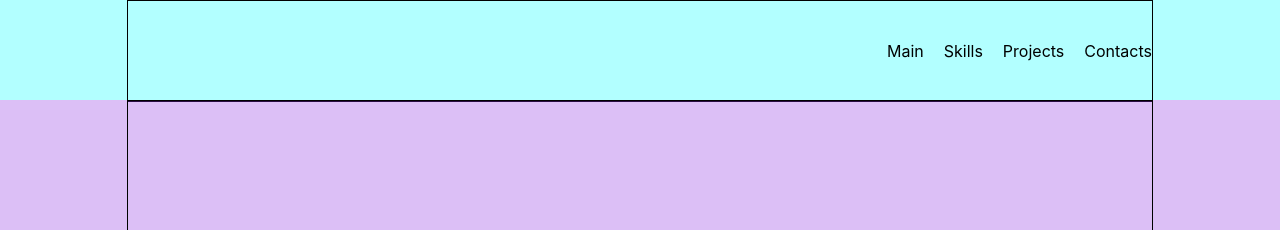
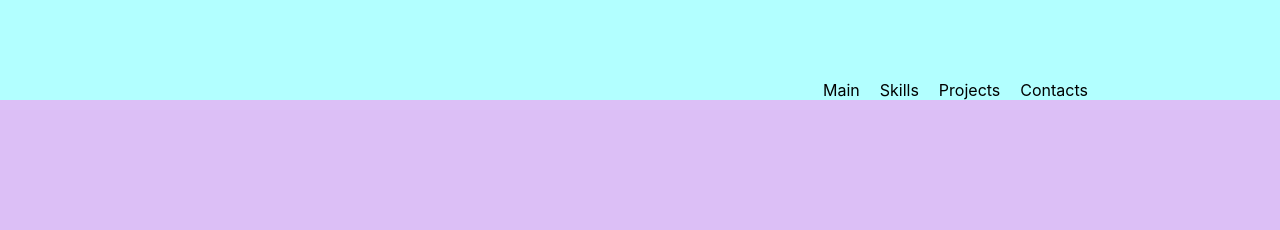
Before and after one commit to artkosmos/Portfolio, a React (Create React App) app: page / in a window 1280 px wide. Shown: the top 230 px of the page. Built offline with nearby package versions, Linux system fonts and the light colour scheme.

Commit message:
change container styles

```diff
--- a/src/container/container.module.scss
+++ b/src/container/container.module.scss
@@ -1,6 +1,7 @@
 .container {
-  width: 80%;
+  width: 70%;
   height: 100%;
   margin: 0 auto;
-  border: 1px solid;
+  padding: 40px 20px;
+
 }
```
